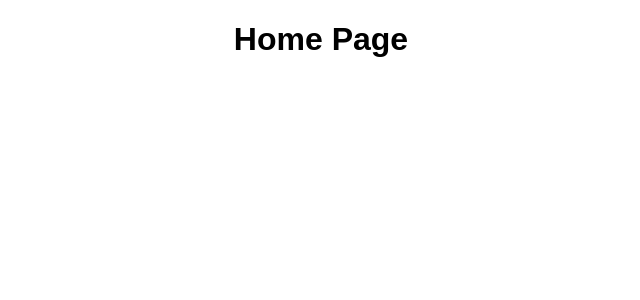
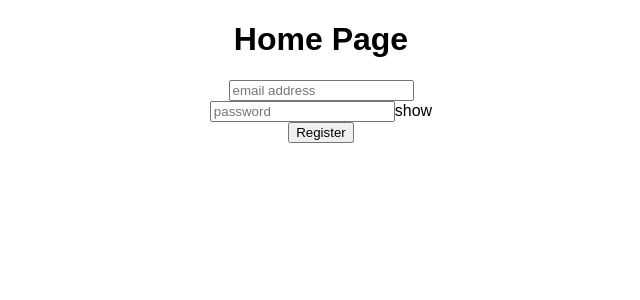
Before and after one commit to VAccelerate/nph-accelerator, a React (Create React App) app: page / in a window 1280 px wide. Shown: the top 300 px of the page, without its empty margins (319-959 px from the left). Built offline with nearby package versions, Linux system fonts and the light colour scheme.

Commit message:
adds text entry field for email/password, wip

```diff
--- a/src/components/LandingPage/LandingPage.js
+++ b/src/components/LandingPage/LandingPage.js
@@ -1,13 +1,14 @@
 import React from 'react'
 
-
 import './landingPage.css'
+import SignUp from '../signUp'
 
 const Home = () => {
   return (
     <div>
       <div className='container'>
         <h1>Home Page</h1>
+        <SignUp />
       </div>
     </div>
   )
--- /dev/null
+++ b/src/components/signUp/index.js
@@ -0,0 +1,38 @@
+import React from 'react'
+
+const SignUp = () => {
+  const passwordType = 'password'
+  function togglePasswordDisplay() {
+    let passwordType = passwordType === 'password'
+      ? 'text'
+      : 'password'
+  }
+  return (
+    <div>
+      <div className='emailSignUp'>
+        <input
+          type='text'
+          name='email'
+          placeholder='email address'
+        />
+        <br/>
+        <input
+          type={passwordType}
+          name='password'
+          placeholder='password'
+        />
+        <span
+          onClick={() => togglePasswordDisplay()}
+        >
+          show
+        </span>
+        <br/>
+        <button>
+          Register
+        </button>
+      </div>
+    </div>
+  )
+}
+
+export default SignUp
```
